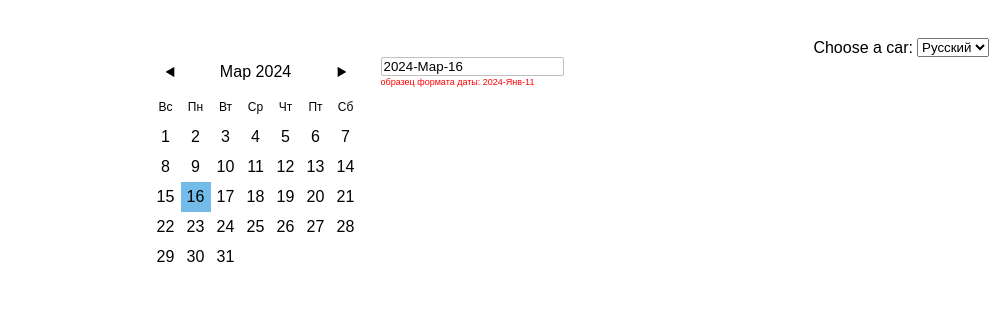
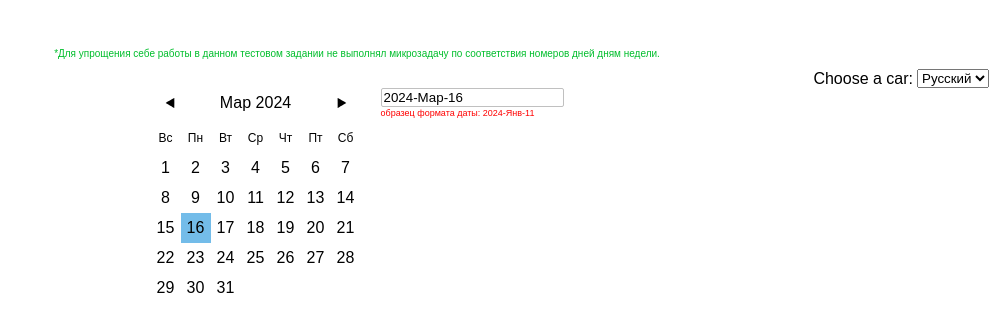
Before and after one commit to starik061/working-hands-vue, a Vue app: page / in a window 1280 px wide. Shown: the top 332 px of the page, without its empty margins (283-1280 px from the left). Built offline with nearby package versions, Linux system fonts and the light colour scheme.

Commit message:
add info text for checking person

```diff
--- a/src/App.vue
+++ b/src/App.vue
@@ -1,5 +1,8 @@
 <template>
   <h1 class="visually-hidden">Calendar</h1>
+  <p class="info-text">*Для упрощения себе работы в данном тестовом задании не выполнял микрозадачу по соответствия
+    номеров дней дням
+    недели.</p>
   <div class="lang-container">
     <label class="lang-select-text" for="languages">Choose a car:</label>
 
@@ -160,6 +163,12 @@ export default {
 </script>
 
 <style lang="scss" scoped>
+.info-text {
+  text-align: center;
+  font-size: 10px;
+  color: rgb(0, 190, 44);
+}
+
 .lang-container {
   display: flex;
   align-items: center;
@@ -272,3 +281,4 @@ export default {
   font-size: 9px;
 }
 </style>
+проверяющий человек
```
